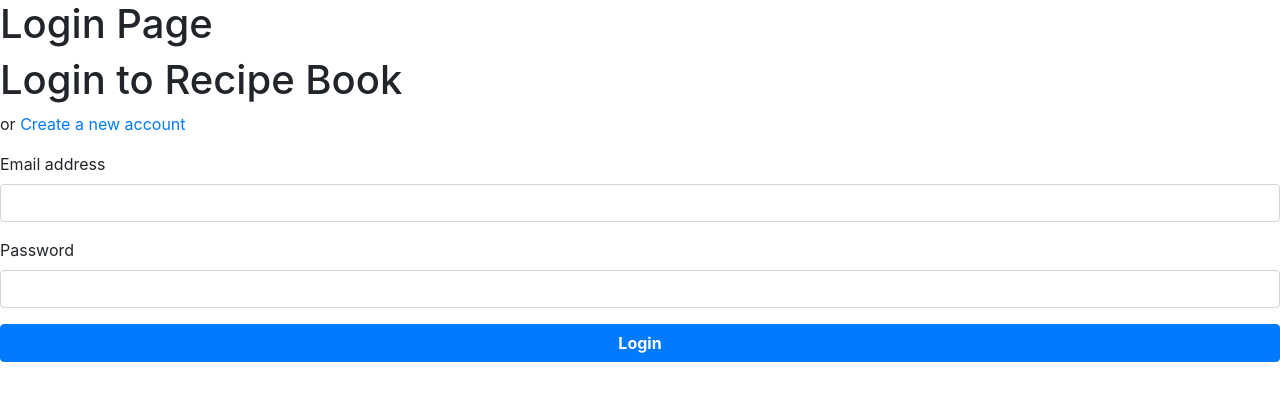
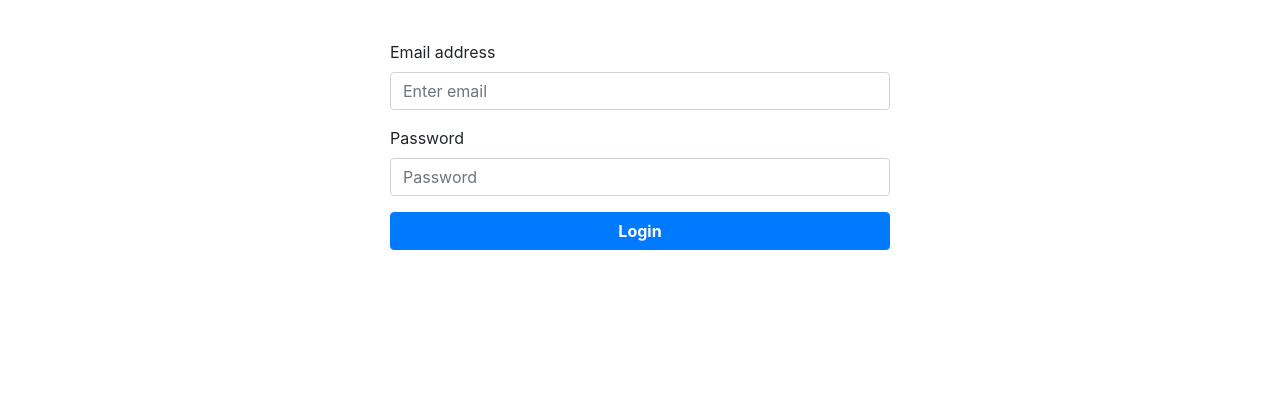
Before and after one commit to elishani/recipe-book, a React (Create React App) app: page /#/login in a window 1280 px wide. Shown: the top 400 px of the page. Built offline with nearby package versions, Linux system fonts and the light colour scheme.

Commit message:
correction

```diff
--- a/src/pages/LoginPage.js
+++ b/src/pages/LoginPage.js
@@ -4,31 +4,54 @@ import { Form, Button } from 'react-bootstrap';
 import { Link } from 'react-router-dom';
 
 class LoginPage extends Component {
+    constructor(props){
+        super(props);
+
+        this.state ={
+            email: "",
+            pwd: ""
+        }
+
+        this.handleInputChange = this.handleInputChange.bind(this);
+        this.login = this.login.bind(this);
+    }
+
+    handleInputChange(event){
+        const target = event.target;
+        const value = target.type === 'checkbox' ? target.checked : target.value;
+        const name = target.name;
+
+        this.setState({
+            [name]: value
+        });
+    }
+    login(){
+        alert(this.state.email + " " + this.state.pwd);
+    }
+
     render(){
+        const { email, pwd } = this.state;
         return(
-            <div>
-                <h1>Login Page</h1>
             <div className="p-login">
-                <div className="p-main">
-                    <h1>Login to Recipe Book</h1>
-                    <p>or <Link to="/signup">Create a new account</Link></p>
+                <div className="main">
                     <Form>
                         <Form.Group controlId="fromBasicEmail">
                             <Form.Label>Email address</Form.Label>
-                            <Form.Control type="email" placholder="Enter email" />
+                            <Form.Control name="email" value={email}
+                            type="email" placeholder="Enter email" onChange={this.handleInputChange} />
                         </Form.Group>
 
                         <Form.Group controlId="fromBasicEmail">
                             <Form.Label>Password</Form.Label>
-                            <Form.Control type="email" placholder="Password" />
+                            <Form.Control name="pwd" value={pwd}
+                            type="password" placeholder="Password" onChange={this.handleInputChange} />
                         </Form.Group>
-                        <Button vriant="success" type="button" block>
+                        <Button vriant="success" type="button" block onClick={this.login}>
                             Login
                         </Button>
                     </Form>
                 </div>
             </div>
-        </div>
         );
     }
 }
```
